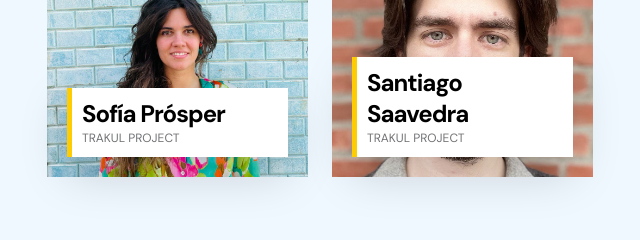
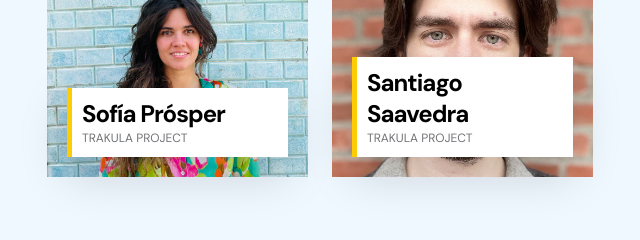
Before and after one commit to cuacfm/conferencia-cuac-2022, a plain HTML site: page index.html in a window 1280 px wide. Shown: the part 3460-3700 px from the top of the page, 35-675 px from the left. Drawn offline with Linux system fonts and the light colour scheme.

Commit message:
Trakul project is Trakula project

```diff
--- a/index.html
+++ b/index.html
@@ -389,7 +389,7 @@ https://templatemo.com/tm-575-leadership-event
                                         <div class="speakers-info">
                                             <h5 class="speakers-title mb-0">Sofía Prósper</h5>
 
-                                            <p class="speakers-text mb-0">TRAKUL Project</p>
+                                            <p class="speakers-text mb-0">TRAKULA Project</p>
 
                                             <ul class="social-icon">
 
@@ -405,7 +405,7 @@ https://templatemo.com/tm-575-leadership-event
                                         <div class="speakers-info">
                                             <h5 class="speakers-title mb-0">Santiago Saavedra</h5>
 
-                                            <p class="speakers-text mb-0">TRAKUL Project</p>
+                                            <p class="speakers-text mb-0">TRAKULA Project</p>
 
                                             <ul class="social-icon">
 
```
